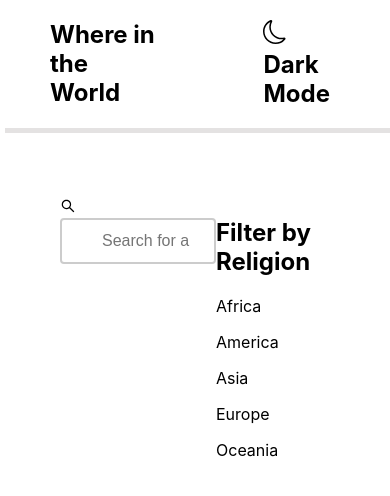
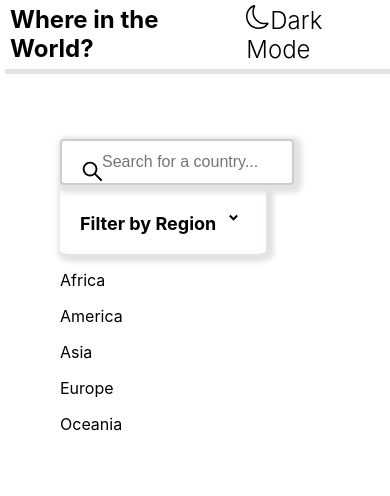
Before and after one commit to fiokee/countries-Api.github.io, a React (Create React App) app: page / in a window 390 px wide. Shown: the top 496 px of the page. Built offline with nearby package versions, Linux system fonts and the light colour scheme.

Commit message:
working on the responsivness

```diff
--- a/src/components/Header.css
+++ b/src/components/Header.css
@@ -7,3 +7,11 @@
 .nav-header h2{
     margin: 20px 50px;
 }
+.dark{
+    font-weight: 300;
+}
+@media only screen and (max-width: 600px) {
+    .nav-header h2{
+        margin: 5px 10px;
+    }
+}
--- a/src/components/Header.js
+++ b/src/components/Header.js
@@ -5,7 +5,7 @@ import {BsMoon} from 'react-icons/bs';
 export const Header = () => {
   return (
     <div className='nav-header'>
-        <h2>Where in the World</h2>
+        <h2>Where in the World?</h2>
         <h2 className='dark'><BsMoon/>Dark Mode</h2>
     </div>
   )
--- a/src/components/TopForm.css
+++ b/src/components/TopForm.css
@@ -12,8 +12,46 @@ input[type=text] {
     border-radius: 4px;
     font-size: 16px;
     background-color: white;
-    background-image: url('../assets/search.png');
     background-position: 20px 20px;
     background-repeat: no-repeat;
     padding: 12px 20px 12px 40px;
+    box-shadow: 3px 3px 5px 5px hsl(0, 3%, 89%);
   }
+
+  .search-icon{
+    position: absolute;
+    padding: 20px;
+    font-size: 25px;
+  }
+
+  .filter-religion{
+    border: none;
+    width: auto;
+    border-radius: 5%;
+    margin-left: 23px;
+    box-shadow: 3px 3px 5px 5px hsl(0, 3%, 89%);
+  }
+  .filter-religion h2{
+    font-size: 18px;
+    margin: auto;
+    padding: 20px;
+  }
+  .drop{
+    font-size: 25px;
+  }
+  @media only screen and (max-width: 600px) {
+    .country-search{
+        display: block;
+    }
+    .filter-religion{
+      width: fit-content;
+      margin: 0;
+    }
+    input[type=text] {
+        width: 60vw;
+
+      }
+  }
+  .select-country{
+
+  }
--- a/src/components/TopForm.js
+++ b/src/components/TopForm.js
@@ -1,16 +1,20 @@
 import React from 'react';
 import './TopForm.css';
 import {AiOutlineSearch} from 'react-icons/ai';
+import {RiArrowDropDownLine} from 'react-icons/ri';
+
 
 export const TopForm = () => {
   return (
     <div className='country-search'>
-        <form>
+        <form className='search-form'>
         <AiOutlineSearch className='search-icon'/>
         <input type='text' name='search'placeholder='Search for a country...'></input>
         </form>
         <div className='select-country'>
-            <h2>Filter by Religion</h2>
+          <div className='filter-religion'>
+            <h2>Filter by Region <RiArrowDropDownLine className='drop'/></h2>
+          </div>
             <p>Africa</p>
             <p>America</p>
             <p>Asia</p>
```
